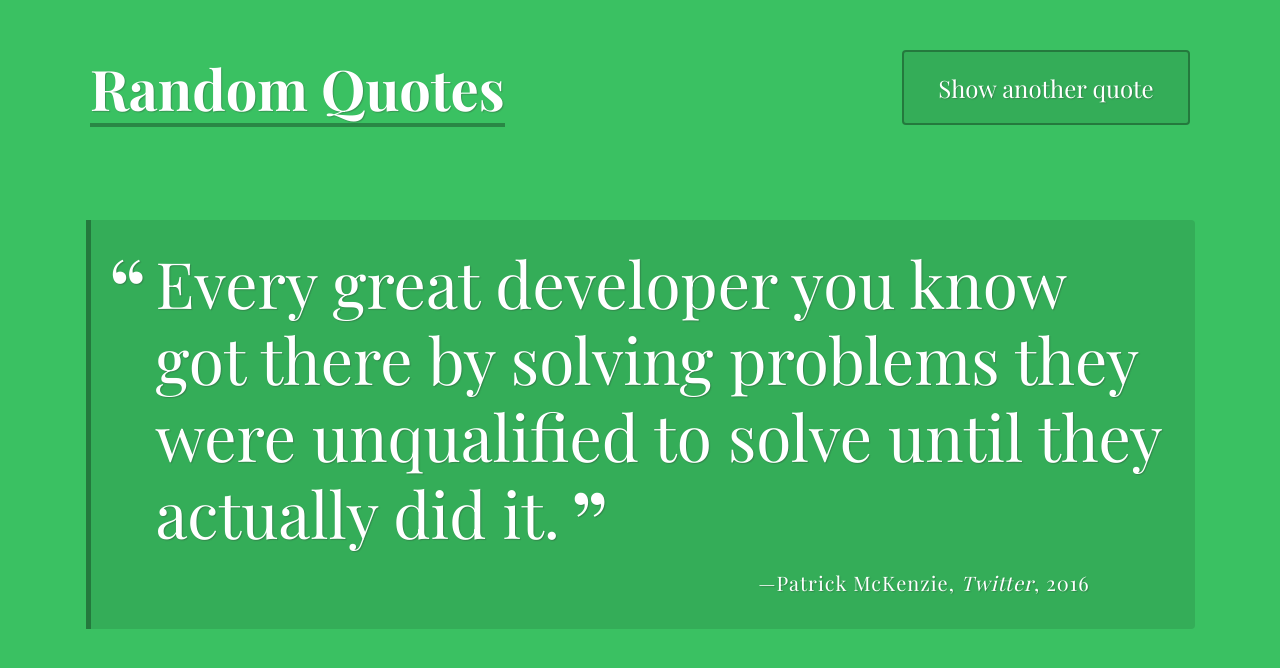
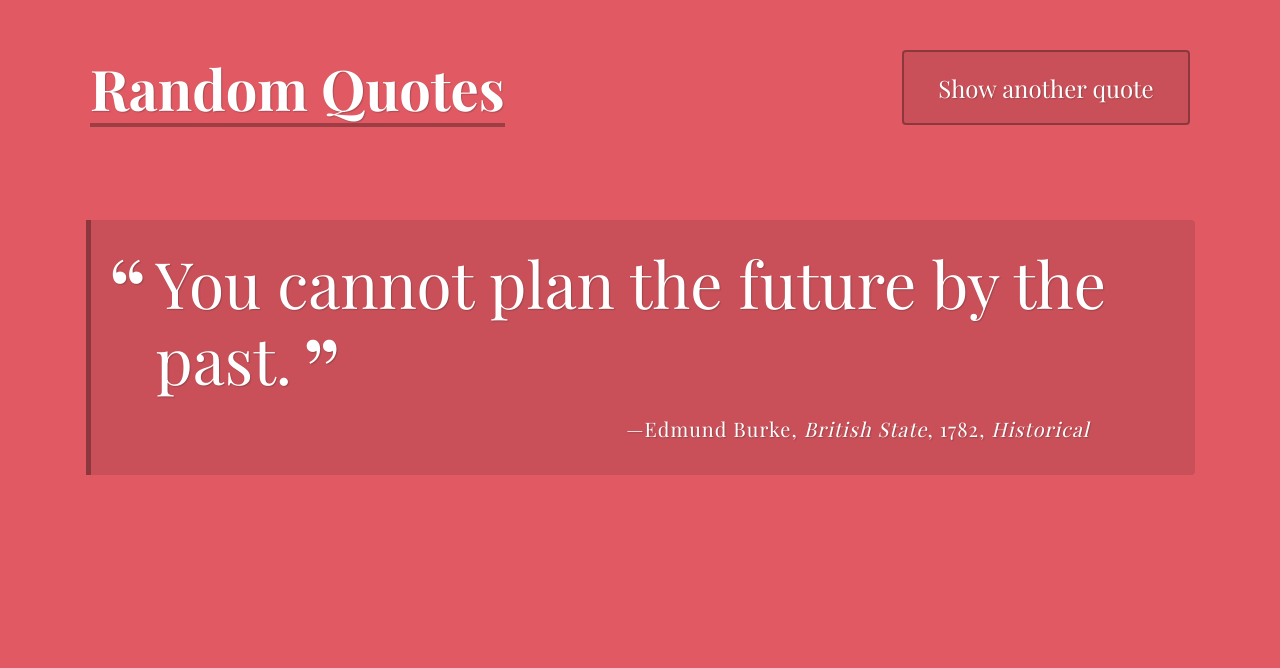
Before and after one commit to gavinbroekema/techdegree-project-1, a plain HTML site: page index.html in a window 1280 px wide. Drawn offline with nearby package versions, Linux system fonts and the light colour scheme; a web font is replaced by a local one.

Commit message:
Non-repeated quotes + tag styling cleanup

```diff
--- a/css/styles.css
+++ b/css/styles.css
@@ -116,15 +116,12 @@ h1 {
 }
 
 .tag {
-  display: block;
-  margin-right: 64px;
-  text-align: right;
+  font-style: italic;
 }
 
 .tag:before {
-  content: "+ ";
+  content: ", ";
   font-style: normal;
-  font-size: 1.5rem;
 }
 
 @media (min-width: 768px) {
--- a/index.html
+++ b/index.html
@@ -16,7 +16,7 @@
 
     <div class="container">
       <div id="quote-box" class="quote-box">
-        <p class="quote">Every great developer you know got there by solving problems they were unqualified to solve until they actually did it.</p>
+        <p id="quote" class="quote">Every great developer you know got there by solving problems they were unqualified to solve until they actually did it.</p>
         <p class="source">Patrick McKenzie<span class="citation">Twitter</span><span class="year">2016</span></p>
       </div>
     </div>
--- a/js/script.js
+++ b/js/script.js
@@ -2,10 +2,6 @@
 Treehouse FSJS Techdegree:
 project 1 - A Random Quote Generator
 ******************************************/
-
-// For assistance:
-  // Check the "Project Resources" section of the project instructions
-  // Reach out in your Slack community - https://treehouse-fsjs-102.slack.com/app_redirect?channel=chit-chat
 
 /***
  * `quotes` array
@@ -49,15 +45,27 @@ let root = document.getElementById("quote-box");
 
 /***
  * `getRandomQuote` function
+ * @returns {array} quote - returns object from quotes variable
 ***/
 
+let lastIndex = 0;
 // Get a random quote and return the random quote object
 function getRandomQuote() {
+  // Check the current quote
   let rand = Math.floor(Math.random() * (quotes.length - 1)); // change to fit bg too
+  // Check if the current quote is equal to the random quote selected
+  while(rand === lastIndex) {
+    rand = Math.floor(Math.random() * (quotes.length - 1));
+  }
+  lastIndex = rand;
   return quotes[rand];
 }
 
-// Select a random background and change the background of the body element
+/***
+ * `changeBackground` function
+ *  Changes the background color of the body element
+***/
+
 function changeBackground() {
   let num = Math.floor(Math.random() * (colors.length - 1));
   console.log(num);
@@ -66,13 +74,10 @@ function changeBackground() {
 
 /***
  * `printQuote` function
+ *  Builds HTML string to display random quote on browser
 ***/
 
-// When called, changes the background color
-// Then puts together an innerHTML consisting of h1, p1, and possibly 3 i elements
-// The final innerHTML is sent to the root div element
 function printQuote() {
-  // Changes the background color
   changeBackground();
 
   // Get a random quote object from the getRandomQuote function
@@ -90,23 +95,19 @@ function printQuote() {
   if (quoteObj.year != null) {
     html += "<span class='year'>" + quoteObj.year + "</span>";
   }
-  // Close the paragraph and add tags on new line
+  if (quoteObj.tags != null) {
+    html += "<span class='tag'>" + quoteObj.tags + "</span>";
+  }
   html += "</p>";
-  if (quoteObj.tags != null) {
-    html += "<i class='tag'>" + quoteObj.tags + "</i>";
-  }
-  html += "</div>";
 
   // Final Print
   root.innerHTML = html;
 }
 
 
-
-
 // Call the printQuote function every 5 seconds
 // Will change bg color and quote regardless of button press
-// setInterval(printQuote, 5000);
+setInterval(printQuote, 5000);
 
 /***
  * click event listener for the print quote button
```
